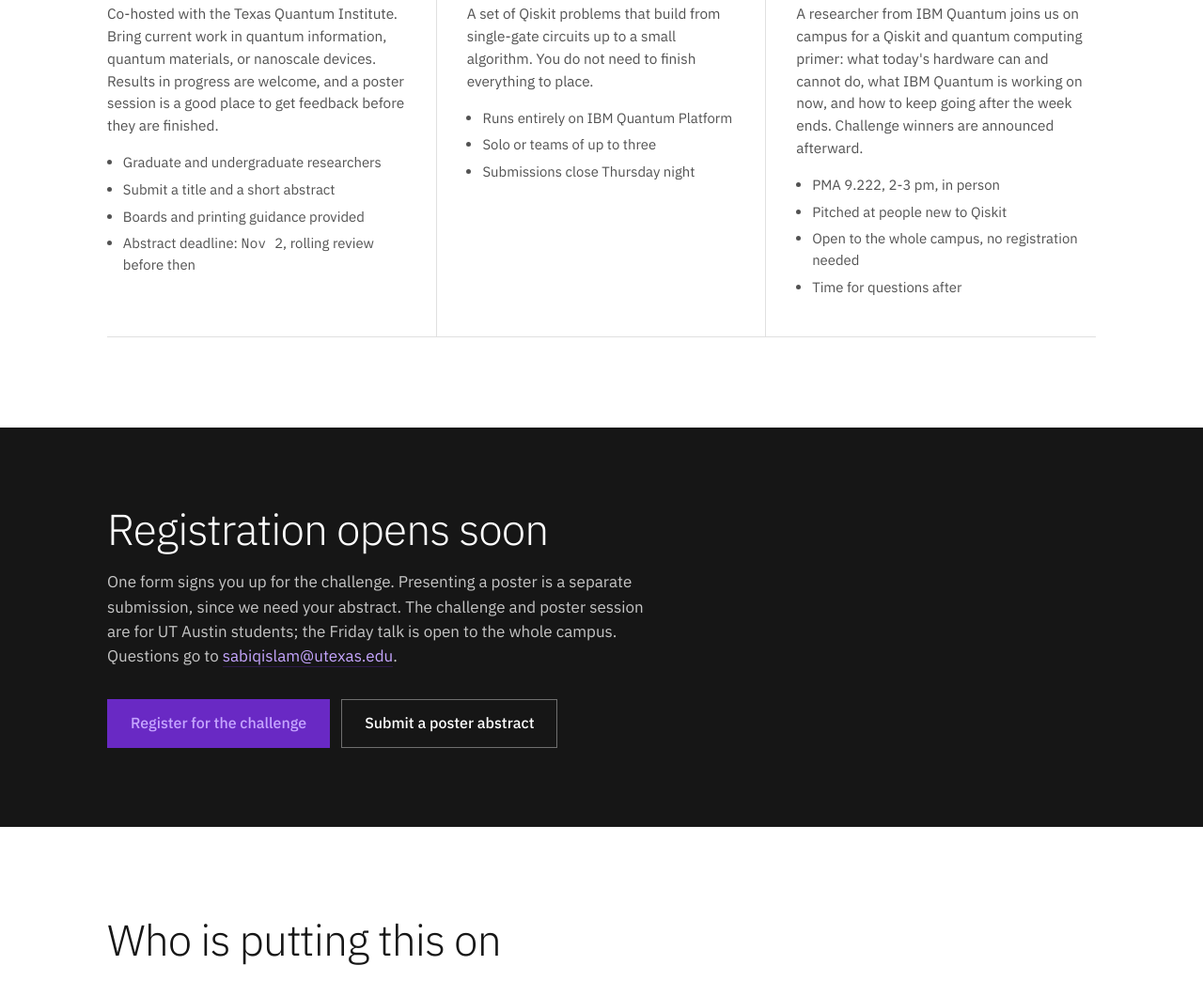
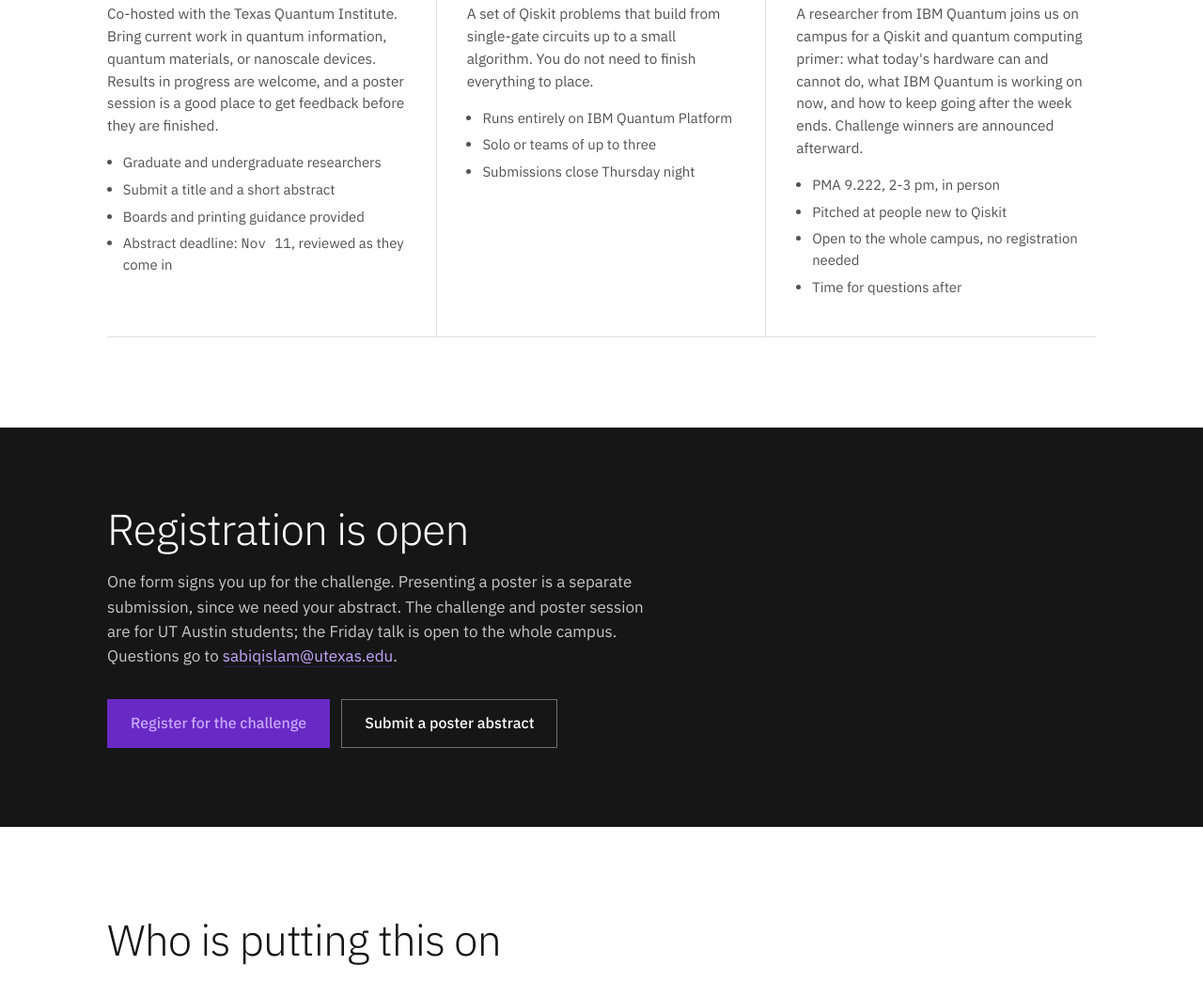
Before and after one commit to ut-qiskit/fall-fest-2026, a plain HTML site: page index.html in a window 1280 px wide. Shown: the part 2038-3082 px from the top of the page at 94% size. Drawn offline with Linux system fonts and the light colour scheme.

Commit message:
Abstract deadline Nov 11, registration open

```diff
--- a/index.html
+++ b/index.html
@@ -487,7 +487,7 @@ footer a:hover{color:var(--purple);border-bottom-color:var(--purple)}
           <li>Graduate and undergraduate researchers</li>
           <li>Submit a title and a short abstract</li>
           <li>Boards and printing guidance provided</li>
-          <li>Abstract deadline: <span class="mono">Nov 2</span>, rolling review before then</li>
+          <li>Abstract deadline: <span class="mono">Nov 11</span>, reviewed as they come in</li>
         </ul>
       </article>
 
@@ -528,7 +528,7 @@ footer a:hover{color:var(--purple);border-bottom-color:var(--purple)}
 <!-- ========================= CTA ========================= -->
 <section class="band">
   <div class="wrap">
-    <h2>Registration opens soon</h2>
+    <h2>Registration is open</h2>
     <p>
       One form signs you up for the challenge. Presenting a poster is a separate
       submission, since we need your abstract. The challenge and poster session are for UT
```
